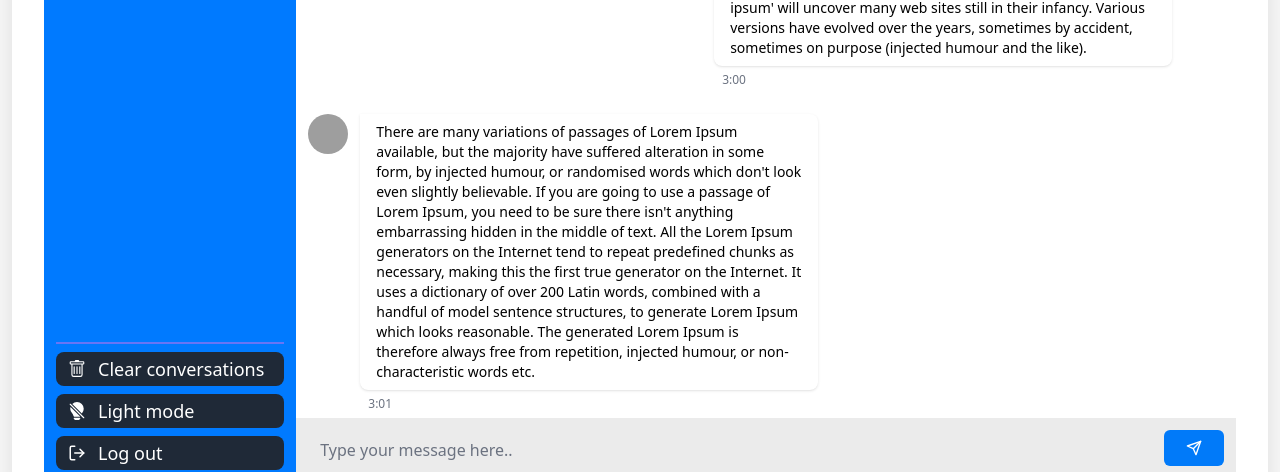
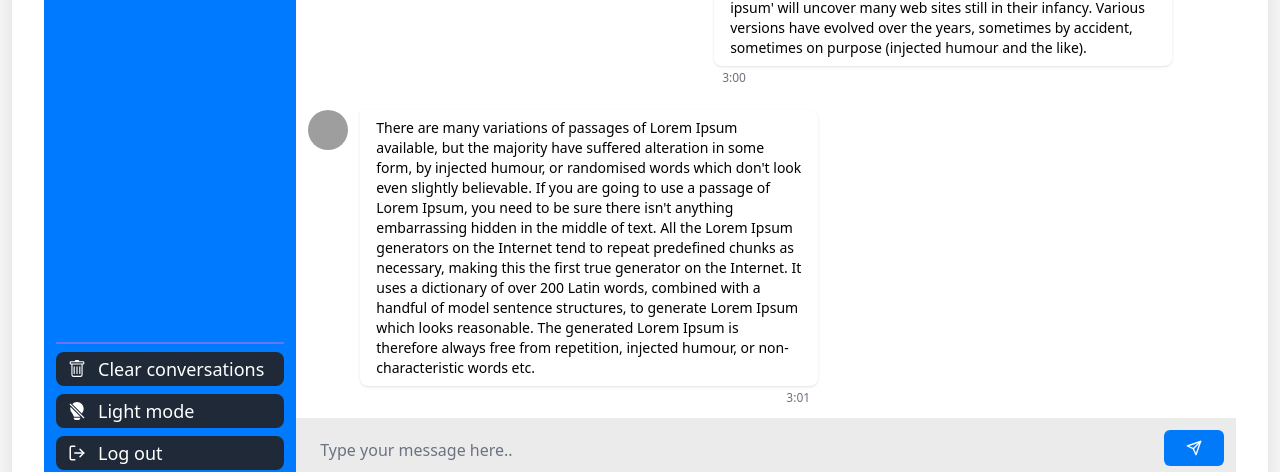
Before and after one commit to thomas-tang-2304/myChatGPT, a Next.js app: page / in a window 1280 px wide. Shown: the part 274-746 px from the top of the page. Built offline with nearby package versions, Linux system fonts and the light colour scheme; grey boxes are pictures that could not be loaded.

Commit message:
update ui time message

```diff
--- a/src/components/Message/Message.tsx
+++ b/src/components/Message/Message.tsx
@@ -51,7 +51,12 @@ export const Message: React.FC<Message> = ({
           >
             {contentMessage}
           </div>
-          <span className="ml-2 text-xs text-gray-500">{time}</span>
+          <span className={clsx(
+              'flex text-xs text-gray-500 mt-1',
+              variant === 'bot'
+                ? 'justify-end mr-2'
+                : 'justify-start ml-2',
+            )}>{time}</span>
         </div>
       </div>
     </div>
```
